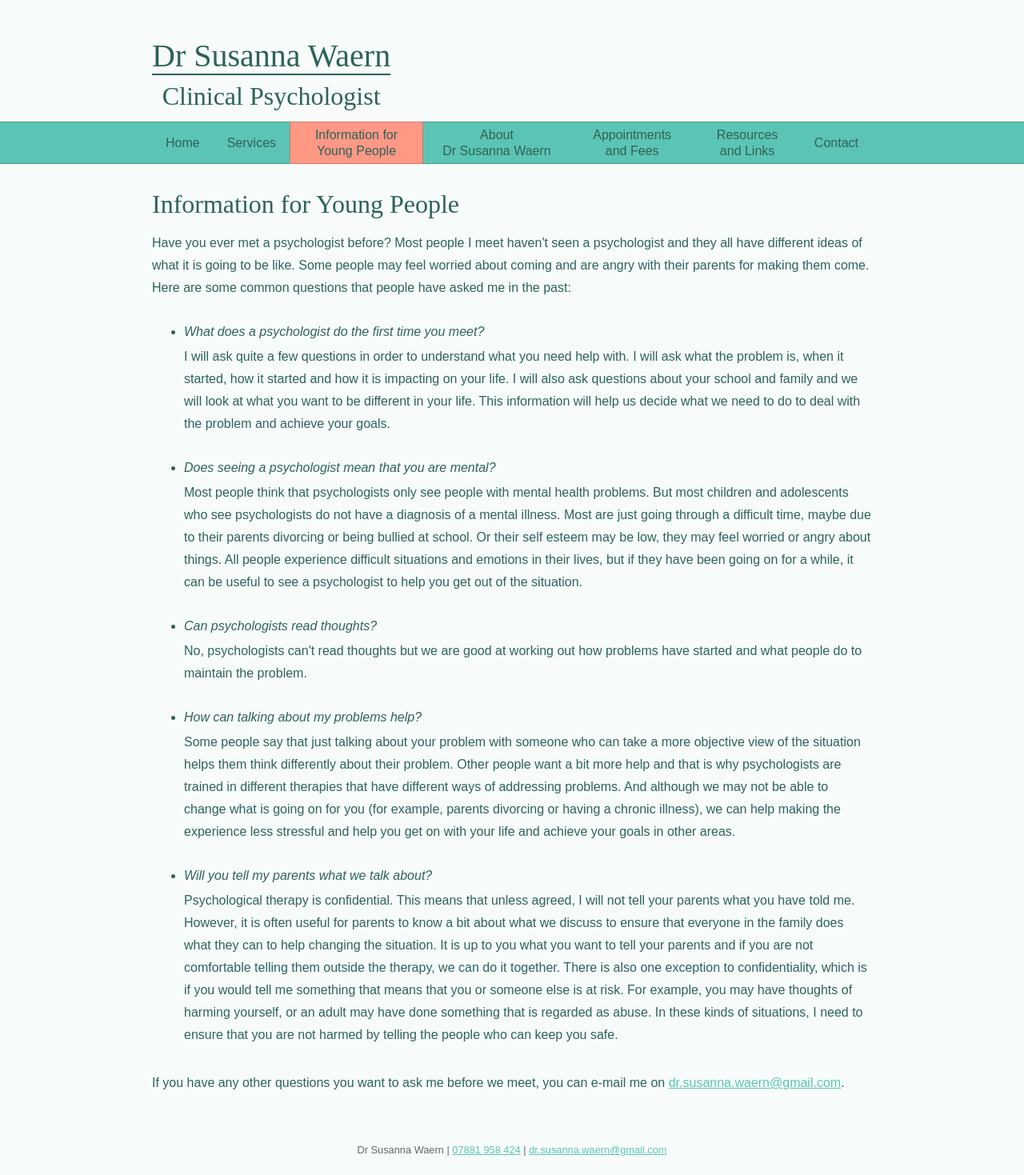
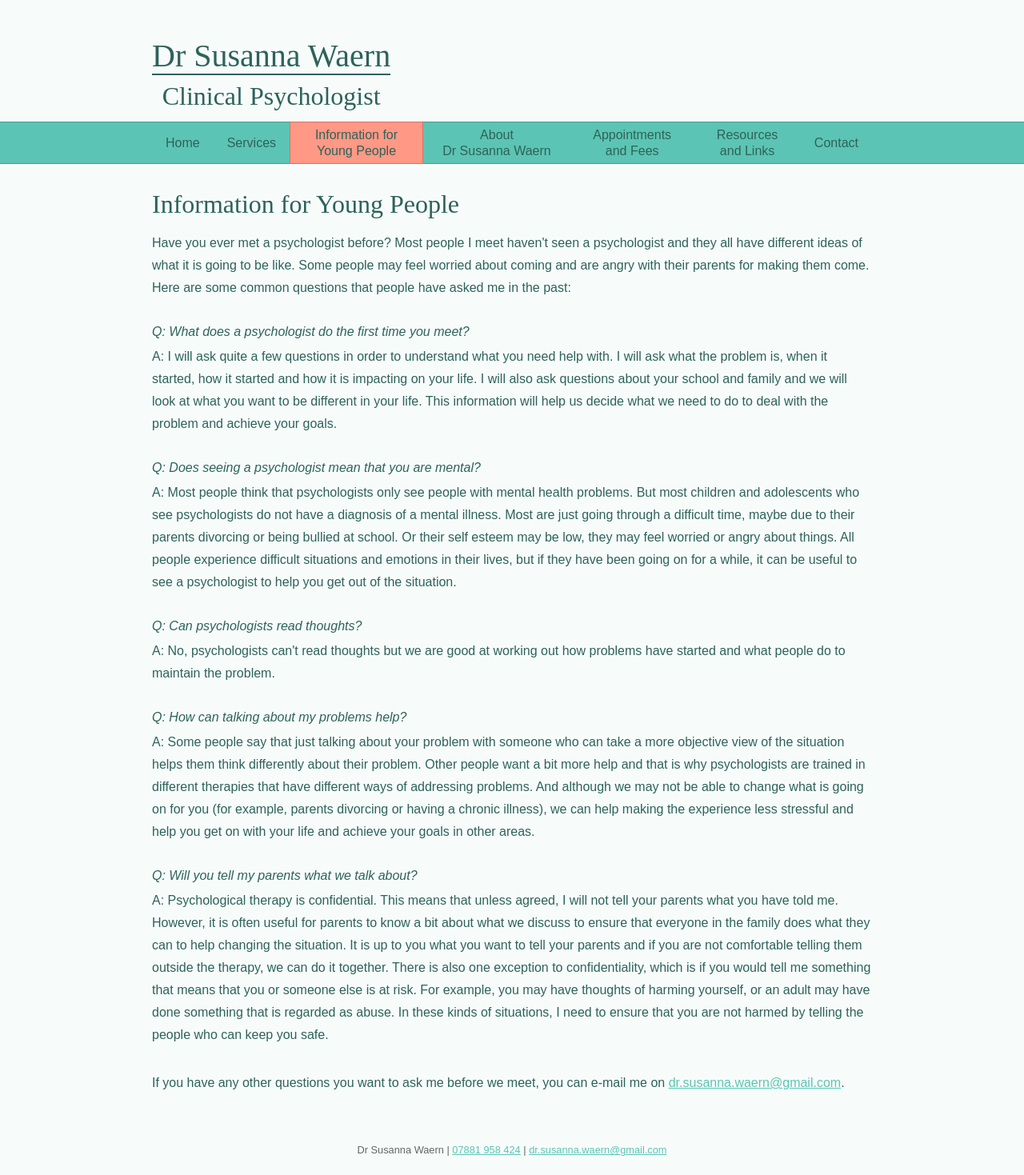
Before and after one commit to drsusannawaern/drsusannawaern.github.io, a Jekyll site: the page built from information-for-young-people.html, in a window 1280 px wide. Shown: the whole page at 80% size. Built offline with Jekyll 4.4.1, drawn with Linux system fonts in a browser that asks for light colours; some web fonts are replaced.

Commit message:
Add "Q: " and "A: " prefixes to FAQ.

```diff
--- /dev/null
+++ b/_sass/young_people.scss
@@ -0,0 +1,14 @@
+.young-people {
+  .faq {
+    list-style: none;
+    padding-left: 0;
+
+    blockquote::before {
+      content: "Q: ";
+    }
+
+    p:first-of-type::before {
+      content: "A: ";
+    }
+  }
+}
--- a/information-for-young-people.html
+++ b/information-for-young-people.html
@@ -14,7 +14,7 @@ body_class: "young-people"
   the past:
   </p>
 
-  <ul>
+  <ul class="faq">
     <li>
       <blockquote>What does a psychologist do the first time you meet?</blockquote>
 
--- a/stylesheets/main.scss
+++ b/stylesheets/main.scss
@@ -12,3 +12,4 @@
 @import "site_footer";
 @import "home";
 @import "about";
+@import "young_people";
```
